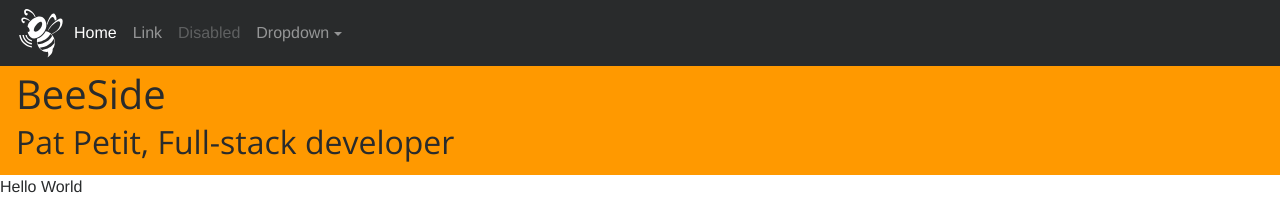
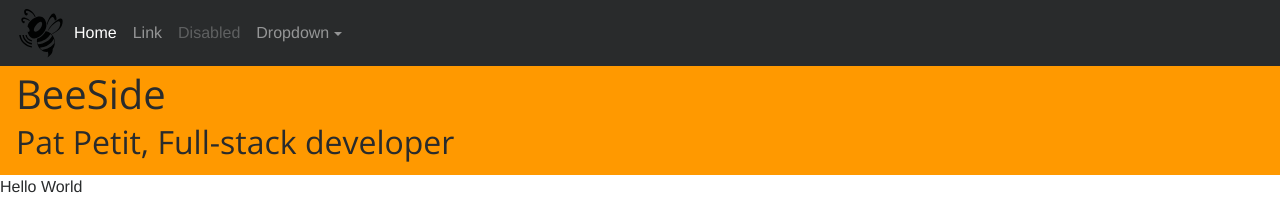
Before and after one commit to beeside/beeside, a Jekyll site: the page built from index.html, in a window 1280 px wide. Shown: the top 199 px of the page. Built offline with Jekyll 4.4.1, drawn with Linux system fonts in a browser that asks for light colours; nearby versions of some CDN libraries.

Commit message:
changes logo colour

```diff
--- a/_config.yml
+++ b/_config.yml
@@ -1,5 +1,5 @@
 site.url: beeside.net
-logo: logo_white.svg
+logo: logo.svg
 title: BeeSide
 description: Pat Petit, Full-stack developer
 
```
